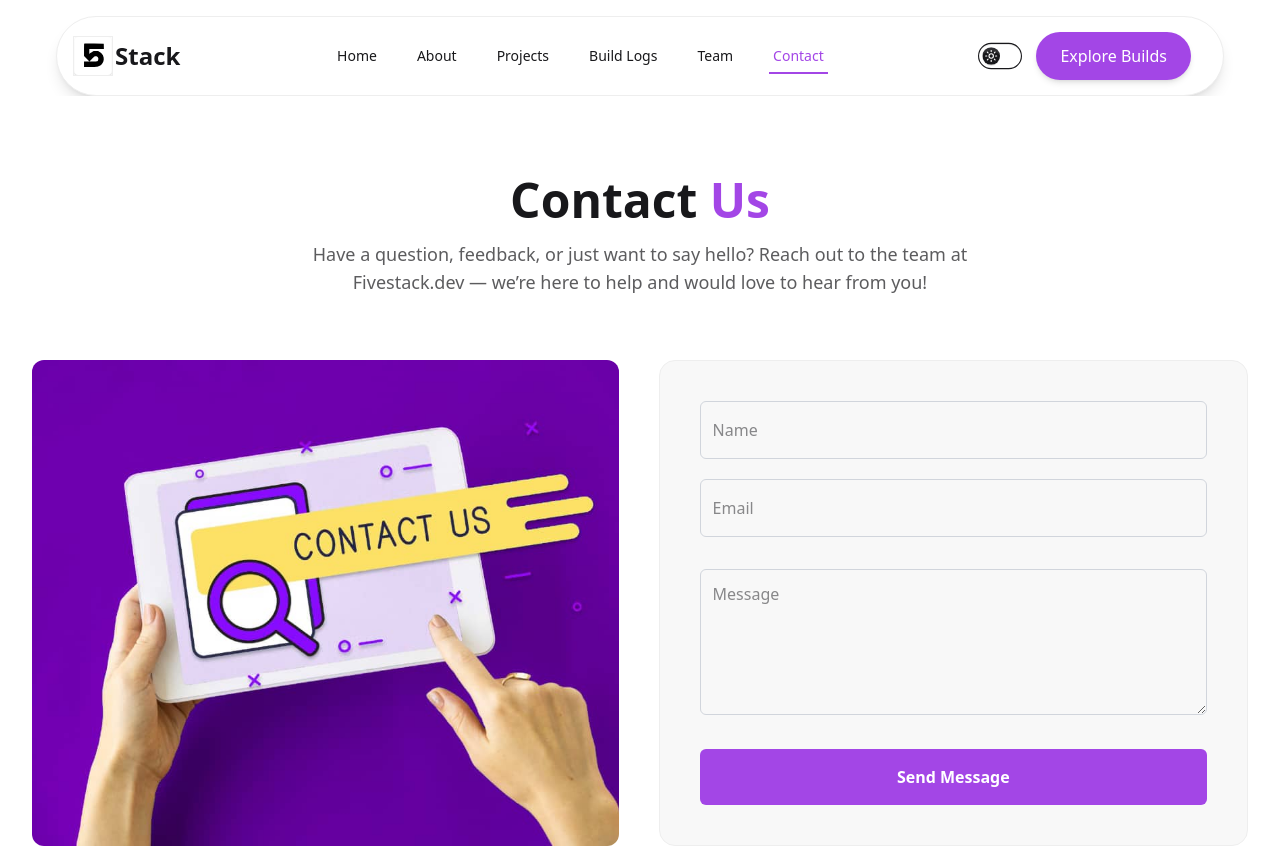
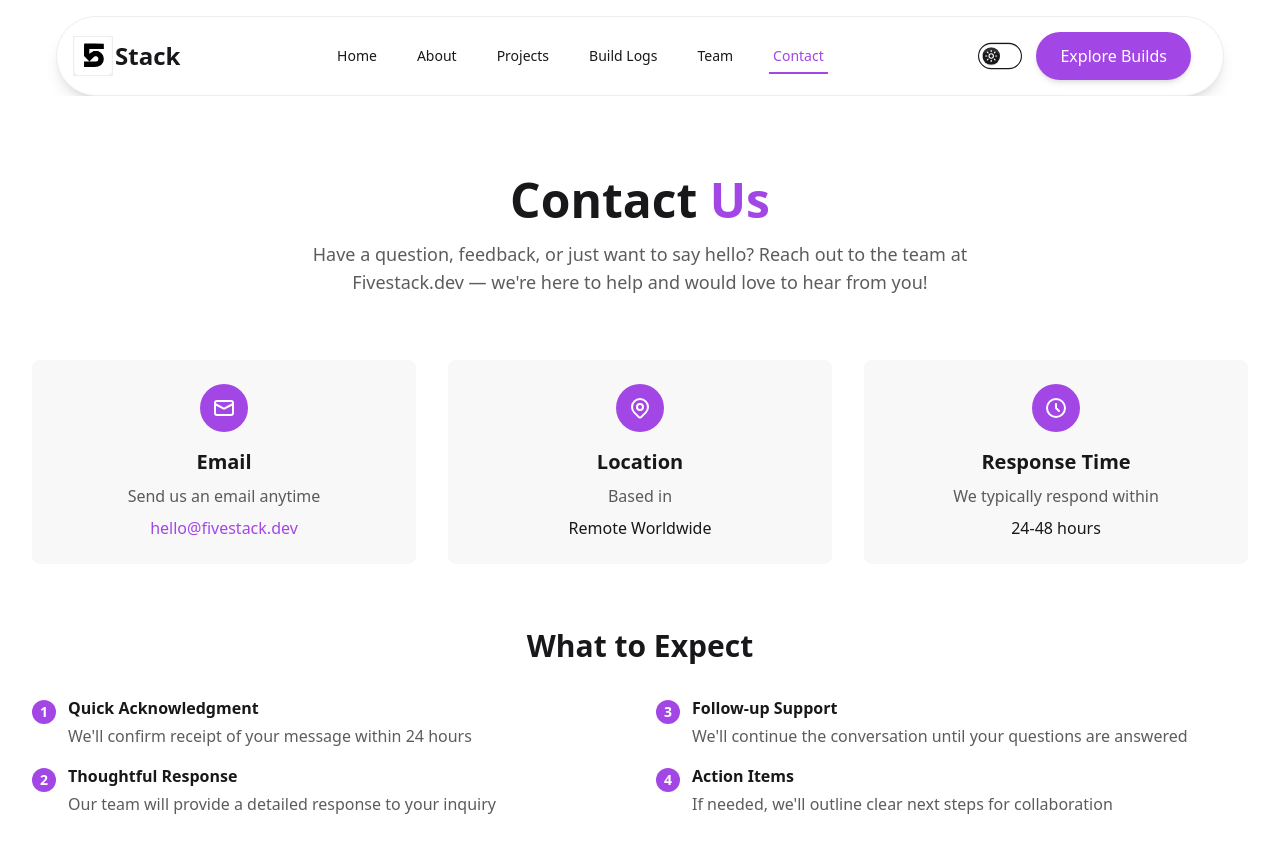
Before and after one commit to JOSEPH-Inalegwu/fivestackdev, a React (Vite) app: page /contact in a window 1280 px wide. Shown: the top 848 px of the page. Built offline with nearby package versions, Linux system fonts and the light colour scheme; what theme-change would draw is missing.

Commit message:
feat: enhance Contact page with detailed contact methods and expectations

```diff
--- a/src/Pages/Contact/Contact.jsx
+++ b/src/Pages/Contact/Contact.jsx
@@ -10,11 +10,101 @@ const Contact = () => {
                 Contact <span className="text-[#A346E6]">Us</span>
                 </h1>
                 <p className="text-lg opacity-70 max-w-2xl mx-auto">
-                Have a question, feedback, or just want to say hello? Reach out to the team at Fivestack.dev — we’re here to help and would love to hear from you!
+                Have a question, feedback, or just want to say hello? Reach out to the team at Fivestack.dev — we're here to help and would love to hear from you!
                 </p>
             </div>
 
-            <Form />
+            {/* Contact Methods Section */}
+            <div className="grid md:grid-cols-3 gap-8 mb-16">
+                <div className="text-center p-6 rounded-lg bg-base-200">
+                    <div className="w-12 h-12 bg-[#A346E6] rounded-full flex items-center justify-center mx-auto mb-4">
+                        <svg className="w-6 h-6 text-white" fill="none" stroke="currentColor" viewBox="0 0 24 24">
+                            <path strokeLinecap="round" strokeLinejoin="round" strokeWidth={2} d="M3 8l7.89 4.2a2 2 0 002.22 0L21 8M5 19h14a2 2 0 002-2V7a2 2 0 00-2-2H5a2 2 0 00-2 2v10a2 2 0 002 2z" />
+                        </svg>
+                    </div>
+                    <h3 className="text-xl font-semibold mb-2">Email</h3>
+                    <p className="opacity-70 mb-2">Send us an email anytime</p>
+                    <a href="mailto:hello@fivestack.dev" className="text-[#A346E6] hover:underline">
+                        hello@fivestack.dev
+                    </a>
+                </div>
+
+                <div className="text-center p-6 rounded-lg bg-base-200">
+                    <div className="w-12 h-12 bg-[#A346E6] rounded-full flex items-center justify-center mx-auto mb-4">
+                        <svg className="w-6 h-6 text-white" fill="none" stroke="currentColor" viewBox="0 0 24 24">
+                            <path strokeLinecap="round" strokeLinejoin="round" strokeWidth={2} d="M17.657 16.657L13.414 20.9a1.998 1.998 0 01-2.827 0l-4.244-4.243a8 8 0 1111.314 0z" />
+                            <path strokeLinecap="round" strokeLinejoin="round" strokeWidth={2} d="M15 11a3 3 0 11-6 0 3 3 0 016 0z" />
+                        </svg>
+                    </div>
+                    <h3 className="text-xl font-semibold mb-2">Location</h3>
+                    <p className="opacity-70 mb-2">Based in</p>
+                    <p>Remote Worldwide</p>
+                </div>
+
+                <div className="text-center p-6 rounded-lg bg-base-200">
+                    <div className="w-12 h-12 bg-[#A346E6] rounded-full flex items-center justify-center mx-auto mb-4">
+                        <svg className="w-6 h-6 text-white" fill="none" stroke="currentColor" viewBox="0 0 24 24">
+                            <path strokeLinecap="round" strokeLinejoin="round" strokeWidth={2} d="M12 8v4l3 3m6-3a9 9 0 11-18 0 9 9 0 0118 0z" />
+                        </svg>
+                    </div>
+                    <h3 className="text-xl font-semibold mb-2">Response Time</h3>
+                    <p className="opacity-70 mb-2">We typically respond within</p>
+                    <p>24-48 hours</p>
+                </div>
+            </div>
+
+            {/* What to Expect Section */}
+            <div className="mb-16">
+                <h2 className="text-3xl font-bold text-center mb-8">What to Expect</h2>
+                <div className="grid md:grid-cols-2 gap-8">
+                    <div className="space-y-4">
+                        <div className="flex items-start space-x-3">
+                            <div className="w-6 h-6 bg-[#A346E6] rounded-full flex items-center justify-center flex-shrink-0 mt-1">
+                                <span className="text-white text-sm font-bold">1</span>
+                            </div>
+                            <div>
+                                <h4 className="font-semibold mb-1">Quick Acknowledgment</h4>
+                                <p className="opacity-70">We'll confirm receipt of your message within 24 hours</p>
+                            </div>
+                        </div>
+                        <div className="flex items-start space-x-3">
+                            <div className="w-6 h-6 bg-[#A346E6] rounded-full flex items-center justify-center flex-shrink-0 mt-1">
+                                <span className="text-white text-sm font-bold">2</span>
+                            </div>
+                            <div>
+                                <h4 className="font-semibold mb-1">Thoughtful Response</h4>
+                                <p className="opacity-70">Our team will provide a detailed response to your inquiry</p>
+                            </div>
+                        </div>
+                    </div>
+                    <div className="space-y-4">
+                        <div className="flex items-start space-x-3">
+                            <div className="w-6 h-6 bg-[#A346E6] rounded-full flex items-center justify-center flex-shrink-0 mt-1">
+                                <span className="text-white text-sm font-bold">3</span>
+                            </div>
+                            <div>
+                                <h4 className="font-semibold mb-1">Follow-up Support</h4>
+                                <p className="opacity-70">We'll continue the conversation until your questions are answered</p>
+                            </div>
+                        </div>
+                        <div className="flex items-start space-x-3">
+                            <div className="w-6 h-6 bg-[#A346E6] rounded-full flex items-center justify-center flex-shrink-0 mt-1">
+                                <span className="text-white text-sm font-bold">4</span>
+                            </div>
+                            <div>
+                                <h4 className="font-semibold mb-1">Action Items</h4>
+                                <p className="opacity-70">If needed, we'll outline clear next steps for collaboration</p>
+                            </div>
+                        </div>
+                    </div>
+                </div>
+            </div>
+
+            {/* Form Section */}
+            <div className="mb-16">
+                <Form />
+            </div>
+
         </div>
     </div>
   )
```
